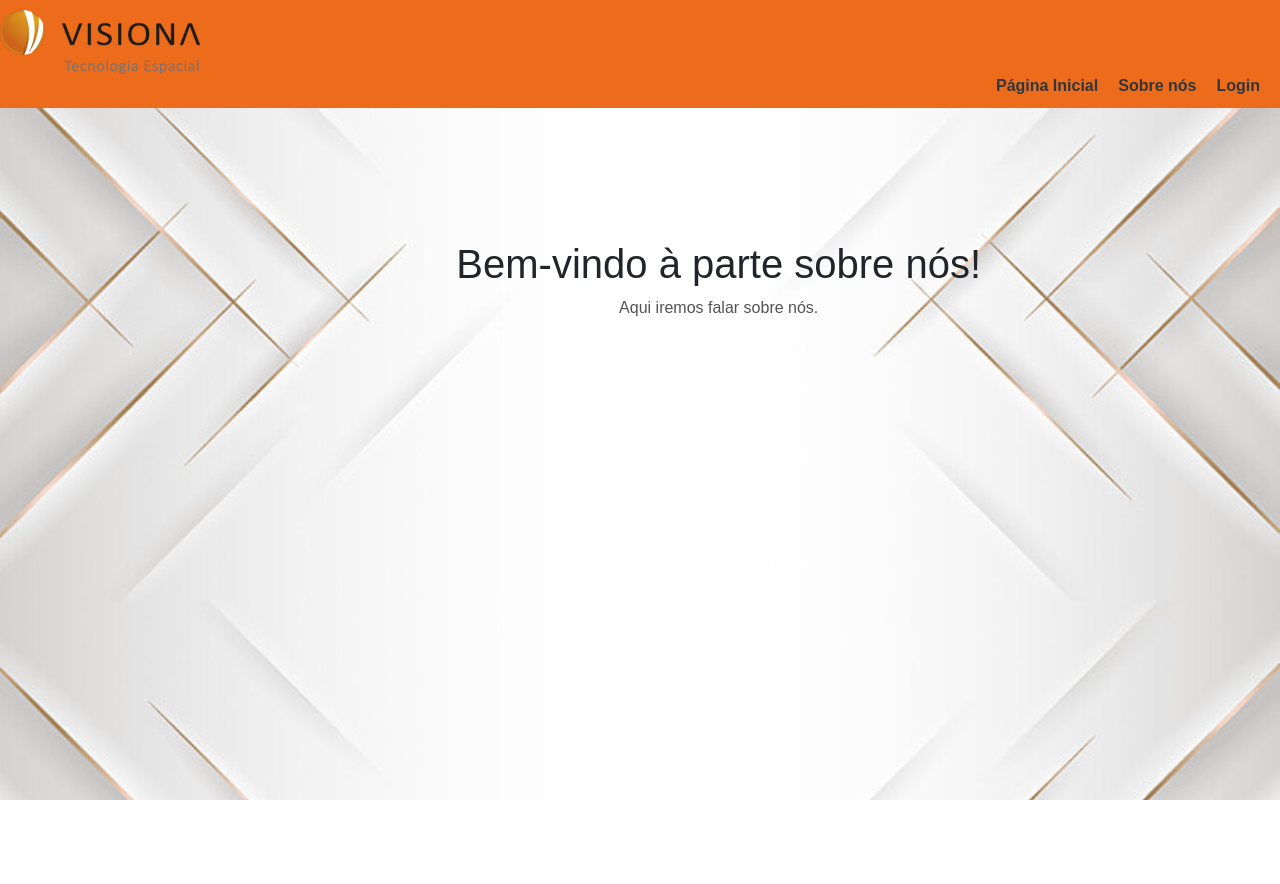
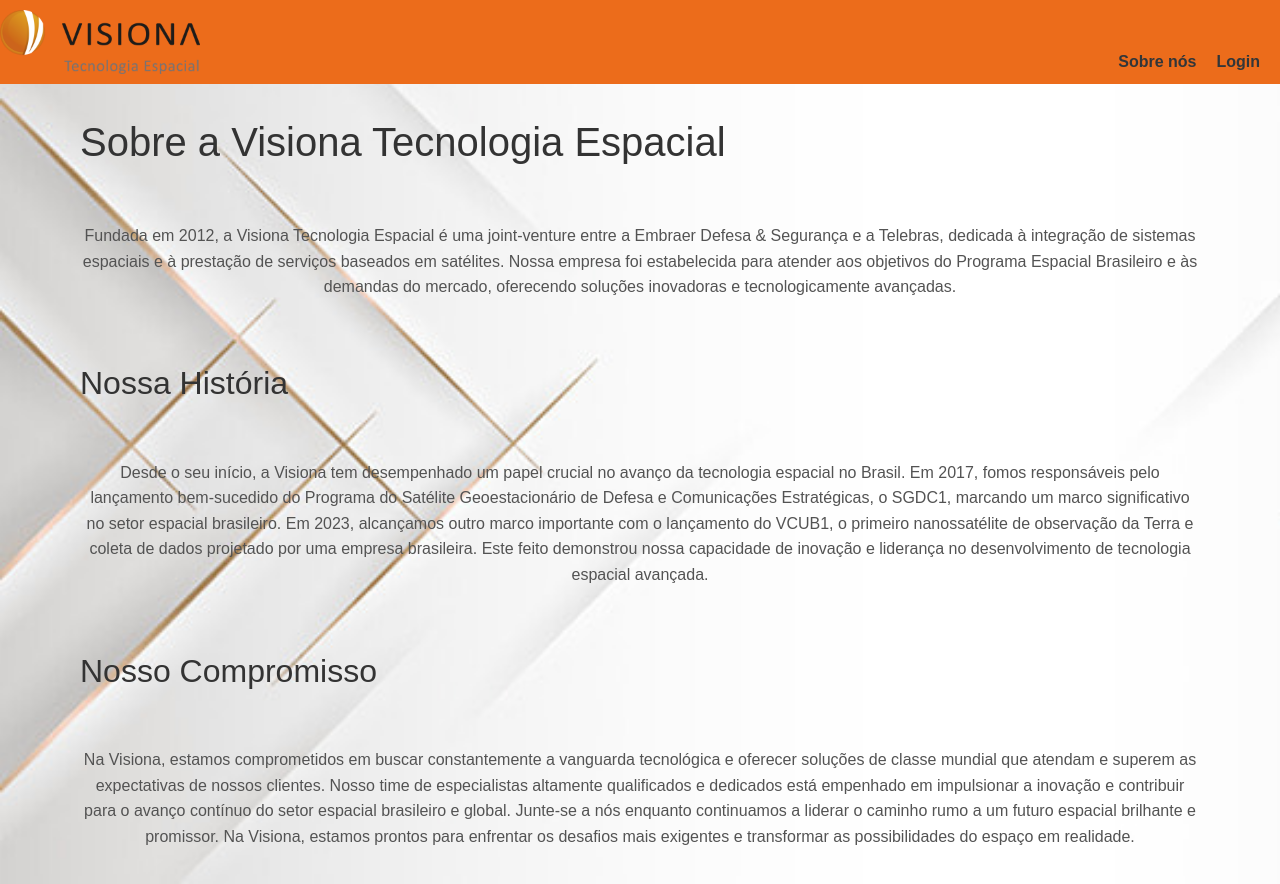
Before and after one commit to Our-time-Fatec/API-2024_1-Front, a React (Create React App) app: page /about in a window 1280 px wide. Before the commit the page ends 800 px from the top, so only its background shows below. Built offline with nearby package versions, Linux system fonts and the light colour scheme.

Commit message:
Atualização do Header e remoção da página home

```diff
--- a/src/App.tsx
+++ b/src/App.tsx
@@ -18,7 +18,7 @@
       <Header/>
       <div>
         <Switch>
-          <Route path="/" exact component={Home} />
+          <Route path="/" exact component={Login} />
           <Route path="/login" component={Login} />
           <Route path="/about" component={About} />
           <Route path="/projetos" component={Projetos} />
--- a/src/components/Header/header.css
+++ b/src/components/Header/header.css
@@ -9,15 +9,17 @@
 }
 
 .logo {
-  margin-right: 85%;
+  float: left;
 }
-
 .logo img {
   max-width: 200px;
   margin-top: 0px;
 }
 
-
+nav {
+  padding-top: 40px;
+  overflow: hidden;
+}
 
   nav ul {
     list-style-type: none; /* Remove os marcadores de lista */
@@ -35,3 +37,11 @@
     text-decoration: none; /* Remove a decoração do texto dos links */
     font-weight: bold; /* Define o peso da fonte dos links */
   }
+
+  nav ul li button {
+    background: none;
+    font-weight: bold;
+    border: none;
+    color: #323639;
+    text-decoration: none;
+  }
--- a/src/components/Header/header.tsx
+++ b/src/components/Header/header.tsx
@@ -40,17 +40,15 @@
       <>
           <nav>
             <ul>
-              <li><a href="/">Página Inicial</a></li>
               <li><a href="/about">Sobre nós</a></li>
               <li><a href="/projetos">Projetos</a></li>
-             <li><a onClick={handleLogout}>Sair</a></li>
+             <li><button onClick={handleLogout}>Sair</button></li>
             </ul>
           </nav>
           </>) : (
                 <>
                     <nav>
                     <ul>
-                      <li><a href="/">Página Inicial</a></li>
                       <li><a href="/about">Sobre nós</a></li>
                       <li><a href="/login">Login</a></li>
                     </ul>
--- a/src/pages/About/about.css
+++ b/src/pages/About/about.css
@@ -1,14 +1,40 @@
-
-
-
 #text-box {
   position: fixed;
-  top: 35%;
-  left: 50%;
-  transform: translate(-35%, -50%);
+  top: 95%; /* Coloca o topo do elemento no meio da página */
+  left: 50%; /* Coloca a esquerda do elemento no meio da página */
+  transform: translate(-35%, -30%); /* Move o elemento de volta metade do seu próprio tamanho em ambas as direções */
 }
 
 h1, p {
   color: rgb(83, 83, 83);
   text-align: center;
 }
+
+.container {
+  font-family: Arial, sans-serif;
+  line-height: 1.6;
+  color: #333;
+  padding: 20px;
+}
+
+h1 {
+  font-size: 2em;
+  color: #2c3e50;
+  margin-bottom: 20px;
+}
+
+h2 {
+  font-size: 1.5em;
+  color: #34495e;
+  margin-top: 20px;
+  margin-bottom: 15px;
+}
+
+p {
+  font-size: 1em;
+  margin-bottom: 20px;
+}
+
+p:last-child {
+  margin-bottom: 0;
+}
--- a/src/pages/About/about.tsx
+++ b/src/pages/About/about.tsx
@@ -5,11 +5,19 @@
 
 
   return (
-    <div id='page-container'>
-      <div id='text-box'>
-      <h1>Bem-vindo à parte sobre nós!</h1>
-      <p>Aqui iremos falar sobre nós.</p>
-      </div>
+    <div className="container">
+      <h1>Sobre a Visiona Tecnologia Espacial</h1>
+      <p>
+        Fundada em 2012, a Visiona Tecnologia Espacial é uma joint-venture entre a Embraer Defesa & Segurança e a Telebras, dedicada à integração de sistemas espaciais e à prestação de serviços baseados em satélites. Nossa empresa foi estabelecida para atender aos objetivos do Programa Espacial Brasileiro e às demandas do mercado, oferecendo soluções inovadoras e tecnologicamente avançadas.
+      </p>
+      <h2>Nossa História</h2>
+      <p>
+        Desde o seu início, a Visiona tem desempenhado um papel crucial no avanço da tecnologia espacial no Brasil. Em 2017, fomos responsáveis pelo lançamento bem-sucedido do Programa do Satélite Geoestacionário de Defesa e Comunicações Estratégicas, o SGDC1, marcando um marco significativo no setor espacial brasileiro. Em 2023, alcançamos outro marco importante com o lançamento do VCUB1, o primeiro nanossatélite de observação da Terra e coleta de dados projetado por uma empresa brasileira. Este feito demonstrou nossa capacidade de inovação e liderança no desenvolvimento de tecnologia espacial avançada.
+      </p>
+      <h2>Nosso Compromisso</h2>
+      <p>
+        Na Visiona, estamos comprometidos em buscar constantemente a vanguarda tecnológica e oferecer soluções de classe mundial que atendam e superem as expectativas de nossos clientes. Nosso time de especialistas altamente qualificados e dedicados está empenhado em impulsionar a inovação e contribuir para o avanço contínuo do setor espacial brasileiro e global. Junte-se a nós enquanto continuamos a liderar o caminho rumo a um futuro espacial brilhante e promissor. Na Visiona, estamos prontos para enfrentar os desafios mais exigentes e transformar as possibilidades do espaço em realidade.
+      </p>
     </div>
   );
 }
```
